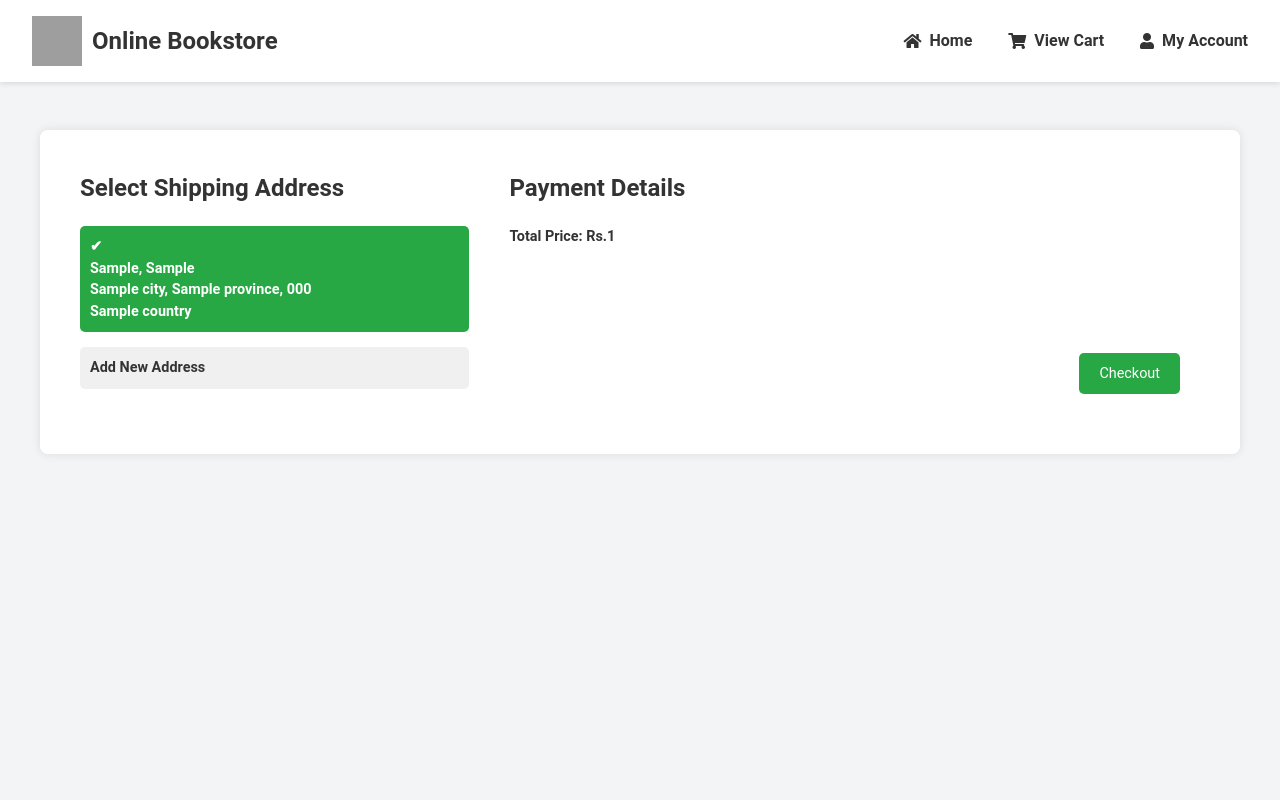
After one commit to kashyapkurmilla/e-Commerce-Docker, a Flask app: page /home/checkout in a window 1280 px wide. The commit adds this page. Run offline with Flask 2, Linux system fonts and the light colour scheme; the visitor is signed in with stand-in values (Sample User, id 1); a database or web service that is not in the repository returns one stand-in record (values such as "Sample title"); parts of the project's set-up code (start-up, migrations or seed data) failed here and were passed over; some libraries are stand-ins or nearby versions.

Commit message:
Unfinshed

```diff
--- a/app.py
+++ b/app.py
@@ -4,6 +4,7 @@ from bookstore.database import init_db
 
 app = Flask(__name__)
 app.secret_key = 'password'
+
 
 # Initialize database
 db = init_db(app)
--- a/bookstore/routes.py
+++ b/bookstore/routes.py
@@ -2,9 +2,14 @@ from flask import render_template, request, redirect, url_for, session, flash ,
 import bcrypt
 import logging
 from bson import ObjectId
+from datetime import datetime
 from .database import init_db, get_db, close_db
+import stripe
+import random
+import string
 
 logging.basicConfig(level=logging.DEBUG)
+stripe.api_key = 'privatekey'
 
 def init_routes(app, db):
     @app.route('/')
@@ -268,6 +273,7 @@ def init_routes(app, db):
                 }
                 result = db.cart_items.insert_one(new_cart)
                 logging.debug(f'Inserted new cart result: {result.inserted_id}')
+            update_total_price(user_id, db)
 
             return jsonify({'message': 'Item added to cart successfully!'}), 200
         except Exception as e:
@@ -280,6 +286,7 @@ def init_routes(app, db):
         try:
             if 'email' in session:
                 user_id = session['email']
+                update_total_price(user_id, db)
                 cart = db.cart_items.find_one({'user_id': user_id})
                 if cart:
                     cart_items = cart.get('items', [])
@@ -332,6 +339,7 @@ def init_routes(app, db):
 
             # Update the cart in the database
             db.cart_items.update_one({'user_id': user_id}, {'$set': {'items': cart['items']}})
+            update_total_price(user_id, db)
 
             return '', 200
         except Exception as e:
@@ -359,8 +367,194 @@ def init_routes(app, db):
 
             # Update the cart in the database
             db.cart_items.update_one({'user_id': user_id}, {'$set': {'items': cart['items']}})
+            update_total_price(user_id, db)
 
             return '', 200  # Empty response with status code 200
         except Exception as e:
             logging.error(f"Error removing item from cart: {e}")
             return jsonify({'error': str(e)}), 500
+
+    def update_total_price(user_id, db):
+        pipeline = [
+            {
+                '$match': {'user_id': user_id}
+            },
+            {
+                '$addFields': {
+                    'total_price': {
+                        '$sum': {
+                            '$map': {
+                                'input': '$items',
+                                'as': 'item',
+                                'in': {
+                                    '$multiply': [
+                                        {'$toInt': '$$item.price'},
+                                        '$$item.quantity'
+                                    ]
+                                }
+                            }
+                        }
+                    }
+                }
+            },
+            {
+                '$merge': {
+                    'into': 'cart_items',
+                    'whenMatched': 'replace'
+                }
+            }
+        ]
+        db.cart_items.aggregate(pipeline)
+
+
+    def get_user_by_email(email):
+        user_collection = db['users']
+        user = user_collection.find_one({'_id': email})
+        return user
+
+    @app.route('/home/checkout')
+    def checkout():
+        user_email = session.get('email')
+        if not user_email:
+            return redirect(url_for('login'))
+
+        user = get_user_by_email(user_email)
+        if not user:
+            return "User not found", 404
+
+        # Fetch the cart details
+        cart = db.cart_items.find_one({'user_id': user_email})
+        if not cart:
+            flash('Your cart is empty')
+            return ''
+
+        # Pass user details, shipping addresses, and cart total price to the template
+        shipping_addresses = user.get('shippingAddresses', [])
+        total_price = cart.get('total_price', 0)
+
+        return render_template('checkout.html', user=user, shipping_addresses=shipping_addresses, total_price=total_price)
+
+
+    @app.route('/home/confirm_shipping', methods=['POST'])
+    def confirm_shipping():
+        data = request.json
+        user_id = data.get('userId')
+        address_id = data.get('addressId')
+
+        if not user_id or not address_id:
+            return jsonify({'error': 'Invalid data'}), 400
+
+        user_collection = db['users']
+        user_collection.update_one(
+            {'_id': user_id},
+            {'$set': {'selected_shipping_address': address_id}}
+        )
+
+        return jsonify({'message': 'Shipping address confirmed!'}), 200
+
+    # @app.route('/home/confirm_order', methods=['POST'])
+    # def confirm_order():
+    #     try:
+    #         data = request.json
+    #         token = data.get('stripeToken')
+    #         amount = int(data.get('amount'))
+
+    #         charge = stripe.Charge.create(
+    #             amount=amount,
+    #             currency='ind',
+    #             source=token,
+    #             description='Order from Online Bookstore'
+    #         )
+
+    #         return jsonify({'message': 'Payment successful!'}), 200
+    #     except Exception as e:
+    #         return jsonify({'error': str(e)}), 400
+    @app.route('/home/add_shipping_address', methods=['POST'])
+    def add_shipping_address():
+        try:
+            data = request.json
+            user_id = data.get('userId')
+            new_address = data.get('newAddress')
+
+            if not user_id or not new_address:
+                return jsonify({'error': 'Invalid data'}), 400
+
+            user_collection = db['users']
+            user = user_collection.find_one({'_id': user_id})
+            if not user:
+                return jsonify({'error': 'User not found'}), 404
+
+            address_id = str(ObjectId())
+            new_address['_id'] = address_id
+
+            user_collection.update_one(
+                {'_id': user_id},
+                {'$push': {'shippingAddresses': new_address}}
+            )
+
+            return jsonify({'message': 'Address added successfully', 'addressId': address_id}), 200
+
+        except Exception as e:
+            logging.error(f"Error adding new shipping address: {e}")
+            return jsonify({'error': 'An error occurred while adding the address'}), 500
+
+    @ap.route('/home/confirm_order', methods=['POST'])
+    def confirm_order():
+        try:
+            data = request.json
+            user_id = data.get('userId')
+            stripe_token = data.get('stripeToken')
+            total_price = data.get('totalPrice')
+            shipping_address_id = data.get('shippingAddressId')
+
+            logging.debug(f"Received order data: {data}")
+
+            if not user_id or not stripe_token or not total_price:
+                logging.error("Missing required order data")
+                return jsonify({'error': 'Invalid order data'}), 400
+
+            # Fetch cart items for the user
+            cart = db.cart_items.find_one({'user_id': user_id})
+            if not cart:
+                logging.error("Cart is empty")
+                return jsonify({'error': 'Cart is empty'})
+
+            # Create charge using Stripe API
+            try:
+                charge = stripe.Charge.create(
+                    amount=int(float(total_price) * 100),  # Convert to cents
+                    currency='inr',
+                    source=stripe_token,
+                    description='Order Payment',
+                )
+            except Exception as e:
+                logging.exception("Stripe charge failed")
+                return jsonify({'error': 'Payment failed: ' + str(e)})
+
+            # If payment is successful, save the order to the database
+            order_id = ''.join(random.choices(string.ascii_uppercase + string.digits, k=10))
+            order_data = {
+                'order_id': order_id,
+                'user_id': ObjectId(user_id),
+                'total_price': float(total_price),
+                'order_date': datetime.now(),
+                'shipping_address_id': ObjectId(shipping_address_id) if shipping_address_id != 'new' else None,
+                'items': cart['items'],
+                'payment_status': 'paid',
+                'payment_details': charge
+            }
+
+            logging.debug(f"Order data to be inserted: {order_data}")
+
+            # Insert the order into the database
+            result = db.orders.insert_one(order_data)
+            logging.debug(f"Order insert result: {result.inserted_id}")
+
+            # Clear the user's cart
+            db.cart_items.delete_one({'user_id': user_id})
+
+            return jsonify({'success': 'Order placed successfully', 'order_id': order_id})
+
+        except Exception as e:
+            logging.exception("Error processing order")
+            return jsonify({'error': str(e)})
--- a/requirements.txt
+++ b/requirements.txt
@@ -2,3 +2,5 @@ Flask==2.0.1
 Werkzeug==2.0.2
 pymongo==3.12.0
 bcrypt
+stripe
+datetime
--- a/templates/book_details.html
+++ b/templates/book_details.html
@@ -231,7 +231,7 @@
                 <p><strong>Author:</strong> {{ book.author }}</p>
                 <p><strong>Description:</strong> {{ book.description }}</p>
                 <p><strong>Genre:</strong> {{ book.genre }}</p>
-                <p><strong>Price:</strong> ${{ book.price }}</p>
+                <p><strong>Price:</strong> Rs.{{ book.price }}</p>
                 <p><strong>Quantity:</strong> {{ book.quantity }}</p>
                 <p><strong>Feature:</strong> {{ book.feature }}</p>
             </div>
--- /dev/null
+++ b/templates/checkout.html
@@ -0,0 +1,428 @@
+<!DOCTYPE html>
+<html lang="en">
+
+<head>
+    <meta charset="UTF-8">
+    <meta name="viewport" content="width=device-width, initial-scale=1.0">
+    <link rel="stylesheet" href="https://cdn.jsdelivr.net/npm/tailwindcss@2.2.19/dist/tailwind.min.css">
+    <link rel="stylesheet" href="https://cdnjs.cloudflare.com/ajax/libs/font-awesome/5.15.3/css/all.min.css">
+    <title>Checkout</title>
+    <style>
+        body {
+            background: #f3f4f6;
+            min-height: 100vh;
+            font-family: 'Roboto', sans-serif;
+            font-size: 0.9rem;
+            font-weight: bold;
+            color: #333;
+            padding-top: 80px;
+        }
+
+        .header {
+            position: fixed;
+            top: 0;
+            left: 0;
+            width: 100%;
+            background-color: white;
+            z-index: 1000;
+            display: flex;
+            justify-content: space-between;
+            align-items: center;
+            padding: 1rem 2rem;
+            box-shadow: 0 2px 5px rgba(0, 0, 0, 0.1);
+        }
+
+        .logo {
+            display: flex;
+            align-items: center;
+            font-size: 1.5rem;
+            font-weight: bold;
+        }
+
+        .logo img {
+            width: 50px;
+            height: 50px;
+            margin-right: 10px;
+        }
+
+        .nav {
+            display: flex;
+            align-items: center;
+            gap: 2.5em;
+        }
+
+        .nav-link {
+            text-decoration: none;
+            color: #333;
+            font-size: 1rem;
+            position: relative;
+            display: flex;
+            align-items: center;
+        }
+
+        .nav-link i {
+            margin-right: 8px;
+        }
+
+        .nav-link::after {
+            content: '';
+            position: absolute;
+            width: 0;
+            height: 2px;
+            bottom: -3px;
+            left: 50%;
+            background-color: black;
+            transition: width 0.3s, left 0.3s;
+        }
+
+        .nav-link:hover::after {
+            width: 100%;
+            left: 0;
+        }
+
+        .dropdown {
+            position: relative;
+            display: inline-block;
+        }
+
+        .dropdown-content {
+            display: none;
+            position: absolute;
+            right: 0;
+            background-color: #f9f9f9;
+            min-width: 200px;
+            box-shadow: 0px 8px 16px 0px rgba(0, 0, 0, 0.2);
+            z-index: 1;
+            margin-top: 10px;
+            border-radius: 8px;
+        }
+
+        .dropdown-content a {
+            color: black;
+            padding: 12px 16px;
+            text-decoration: none;
+            display: flex;
+            align-items: center;
+            position: relative;
+        }
+
+        .dropdown-content a i {
+            margin-right: 8px;
+        }
+
+        .dropdown-content a::after {
+            content: '';
+            position: absolute;
+            width: 0;
+            height: 2px;
+            bottom: -3px;
+            left: 50%;
+            background-color: black;
+            transition: width 0.3s, left 0.3s;
+        }
+
+        .dropdown-content a:hover {
+            background-color: #d4cbcb;
+        }
+
+        .dropdown:hover .dropdown-content {
+            display: block;
+        }
+
+        .checkout-container {
+            display: flex;
+            flex-direction: row;
+            justify-content: space-between;
+            /* Increased width */
+            max-width: 1200px;
+            margin: 50px auto;
+            padding: 20px;
+            background-color: #fff;
+            box-shadow: 0 0 10px rgba(0, 0, 0, 0.1);
+            border-radius: 8px;
+        }
+
+        .shipping-address,
+        .payment-details {
+            flex: 1;
+            padding: 20px;
+        }
+
+        .payment-details {
+            background-color: #fff;
+            ;
+            /* Adjust color as needed */
+        }
+
+        .shipping-address h2 {
+            margin-top: 0;
+            margin-bottom: 20px;
+            font-size: 24px;
+        }
+
+        .payment-details h2 {
+            margin-top: 0;
+            margin-bottom: 20px;
+            font-size: 24px;
+        }
+
+        .address-option {
+            margin-bottom: 15px;
+        }
+
+        .address-option input {
+            display: none;
+            /* Hide the radio buttons */
+        }
+
+        .address-label {
+            cursor: pointer;
+        }
+
+        .address-content {
+            background-color: #f0f0f0;
+            padding: 10px;
+            border-radius: 5px;
+            transition: background-color 0.3s;
+        }
+
+        .address-label:hover .address-content {
+            background-color: #e0e0e0;
+        }
+
+        .address-label input:checked+.address-content {
+            background-color: #28a745;
+            /* Change color to indicate selection */
+            color: #fff;
+        }
+
+        .address-label input:checked+.address-content::before {
+            content: '✔';
+            /* Display a checkmark icon when selected */
+            margin-right: 5px;
+        }
+
+        .new-address-form {
+            margin-top: 20px;
+        }
+
+        .new-address-form input {
+            display: block;
+            width: 100%;
+            padding: 8px;
+            margin-bottom: 10px;
+            border: 1px solid #ccc;
+            border-radius: 5px;
+        }
+
+        .pay-btn {
+            background-color: #28a745;
+            color: #fff;
+            padding: 10px 20px;
+            border: none;
+            border-radius: 5px;
+            cursor: pointer;
+            margin-top: 85px;
+            margin-left: 550px;
+        }
+
+        .pay-btn:hover {
+            background-color: #218838;
+        }
+
+        .add-btn {
+            background-color: #28a745;
+            color: #fff;
+            padding: 10px 20px;
+            border: none;
+            border-radius: 5px;
+            cursor: pointer;
+        }
+
+        .add-btn:hover {
+            background-color: #218838;
+        }
+    </style>
+</head>
+
+<body>
+    <header class="header">
+        <div class="logo">
+            <img src="http://localhost:9000/products/products/logo.png" alt="Logo">
+            Online Bookstore
+        </div>
+        <nav class="nav">
+            <a href="/home" class="nav-link"><i class="fas fa-home"></i> Home</a>
+            <a href="/home/view_cart" class="nav-link"><i class="fas fa-shopping-cart"></i> View
+                Cart</a>
+            <div class="dropdown">
+                <a href="#" class="nav-link" onclick="toggleDropdown(event)"><i class="fas fa-user"></i> My Account</a>
+                <div class="dropdown-content">
+                    <a href="/home/edit_account"><i class="fas fa-edit"></i> Edit Account</a>
+                    <a href="/home/change_password"><i class="fas fa-key"></i> Change Password</a>
+                    <a href="/home/view_orders"><i class="fas fa-box"></i> View Orders</a>
+                    <a href="#" onclick="confirmLogout()"><i class="fas fa-sign-out-alt"></i> Logout</a>
+                </div>
+            </div>
+        </nav>
+    </header>
+    <div class="checkout-container">
+        <div class="shipping-address">
+            <h2>Select Shipping Address</h2>
+            <form id="shipping-address-form">
+                {% for address in shipping_addresses %}
+                <div class="address-option">
+                    <label for="address{{ loop.index }}" class="address-label">
+                        <input type="radio" id="address{{ loop.index }}" name="shipping-address"
+                            value="{{ address.addressId }}" {% if loop.first %}checked{% endif %}>
+                        <div class="address-content">
+                            <p>{{ address.street1 }}, {{ address.street2 }}</p>
+                            <p>{{ address.city }}, {{ address.province }}, {{ address.zip }}</p>
+                            <p>{{ address.country }}</p>
+                        </div>
+                    </label>
+                </div>
+                {% endfor %}
+                <div class="address-option">
+                    <label for="new-address" class="address-label">
+                        <input type="radio" id="new-address" name="shipping-address" value="new">
+                        <div class="address-content">
+                            <p>Add New Address</p>
+                        </div>
+                    </label>
+                </div>
+            </form>
+
+            <div class="new-address-form" id="new-address-form" style="display: none;">
+                <h3>Add New Address</h3>
+                <form id="new-address-form">
+                    <input type="text" id="new-street1" name="street1" placeholder="Street 1" required>
+                    <input type="text" id="new-street2" name="street2" placeholder="Street 2">
+                    <input type="text" id="new-city" name="city" placeholder="City" required>
+                    <input type="text" id="new-province" name="province" placeholder="Province" required>
+                    <input type="text" id="new-zip" name="zip" placeholder="Zip" required>
+                    <input type="text" id="new-country" name="country" placeholder="Country" required>
+                    <button type="button" class="add-btn" id="save-address-btn">Save Address</button>
+                </form>
+            </div>
+        </div>
+
+        <div class="payment-details">
+            <h2>Payment Details</h2>
+            <p>Total Price: Rs.{{ total_price }}</p>
+            <div class="payment-details">
+                <form id="payment-form">
+                    <div id="card-element"></div>
+                    <button class="pay-btn" id="submit">Checkout</button>
+                </form>
+            </div>
+        </div>
+    </div>
+
+    <script src="https://js.stripe.com/v3/"></script>
+    <script>
+        var stripe = Stripe('your-public-key'); // Replace with your actual Stripe public key
+        var elements = stripe.elements();
+        var cardElement = elements.create('card');
+        cardElement.mount('#card-element');
+
+        var form = document.getElementById('payment-form');
+        form.addEventListener('submit', async function (event) {
+            event.preventDefault();
+            const { token, error } = await stripe.createToken(cardElement);
+            if (error) {
+                console.error(error);
+            } else {
+                var selectedAddress = document.querySelector('input[name="shipping-address"]:checked').value;
+                var orderDetails = {
+                    userId: '{{ user._id }}',
+                    stripeToken: token.id,
+                    totalPrice: '{{ total_price }}',
+                    shippingAddressId: selectedAddress,
+                };
+
+                fetch('/home/confirm_order', {
+                    method: 'POST',
+                    headers: {
+                        'Content-Type': 'application/json',
+                    },
+                    body: JSON.stringify(orderDetails),
+                })
+                    .then(response => response.json())
+                    .then(data => {
+                        if (data.error) {
+                            console.error(data.error);
+                        } else {
+                            alert('Payment successful!');
+                        }
+                    })
+                    .catch(error => console.error(error));
+            }
+        });
+
+        var shippingAddressForm = document.getElementById('shipping-address-form');
+        shippingAddressForm.addEventListener('change', function () {
+            var selectedAddress = document.querySelector('input[name="shipping-address"]:checked').value;
+            if (selectedAddress === 'new') {
+                document.getElementById('new-address-form').style.display = 'block';
+            } else {
+                document.getElementById('new-address-form').style.display = 'none';
+            }
+        });
+
+        var saveAddressBtn = document.getElementById('save-address-btn');
+        saveAddressBtn.addEventListener('click', function () {
+            var newAddress = {
+                street1: document.getElementById('new-street1').value,
+                street2: document.getElementById('new-street2').value,
+                city: document.getElementById('new-city').value,
+                province: document.getElementById('new-province').value,
+                zip: document.getElementById('new-zip').value,
+                country: document.getElementById('new-country').value,
+            };
+            fetch('/home/add_shipping_address', {
+                method: 'POST',
+                headers: {
+                    'Content-Type': 'application/json',
+                },
+                body: JSON.stringify({
+                    userId: '{{ user._id }}',
+                    newAddress: newAddress,
+                }),
+            })
+                .then(response => response.json())
+                .then(data => {
+                    if (data.error) {
+                        console.error(data.error);
+                    } else {
+                        alert('New address added successfully!');
+                        location.reload();
+                    }
+                })
+                .catch(error => console.error(error));
+        });
+
+        function toggleDropdown(event) {
+            event.stopPropagation();
+            var dropdown = event.target.nextElementSibling;
+            var isOpen = dropdown.style.display === 'block';
+            closeAllDropdowns();
+            dropdown.style.display = isOpen ? 'none' : 'block';
+        }
+
+        function closeAllDropdowns() {
+            var dropdowns = document.querySelectorAll('.dropdown-content');
+            dropdowns.forEach(function (dropdown) {
+                dropdown.style.display = 'none';
+            });
+        }
+
+        document.addEventListener('click', function (event) {
+            if (!event.target.matches('.nav-link')) {
+                closeAllDropdowns();
+            }
+        });
+    </script>
+</body>
+
+</html>
```
Also changed, not shown: templates/view_cart.html (+21 -9 lines).
